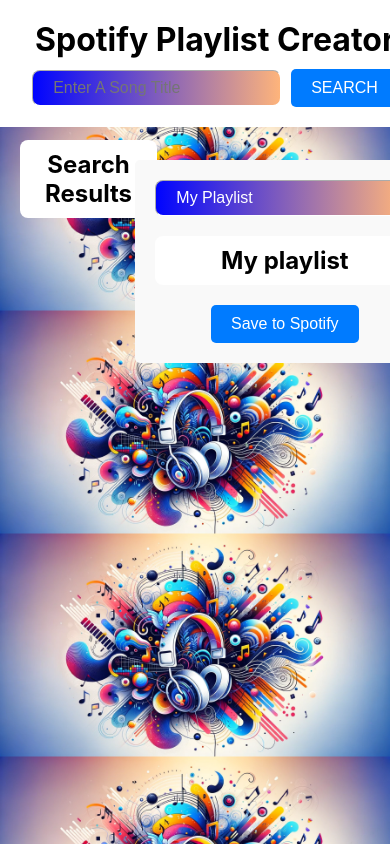
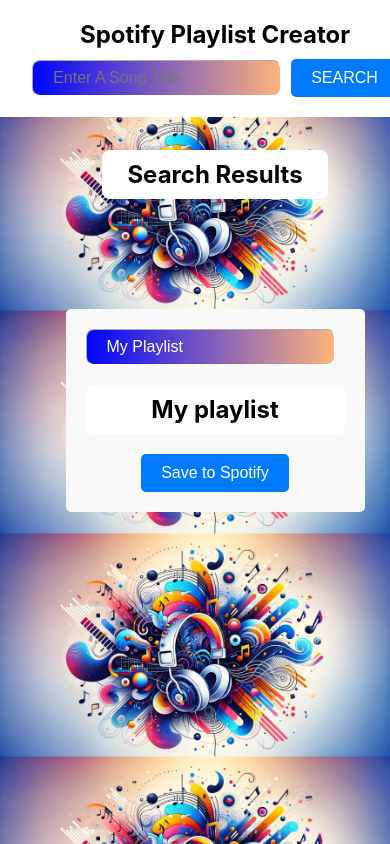
Before and after one commit to Keewee9000/jamming, a React (Create React App) app: page / in a window 390 px wide. Shown: the top 844 px of the page. Built offline with nearby package versions, Linux system fonts and the light colour scheme.

Commit message:
update for phone size

```diff
--- a/src/App.css
+++ b/src/App.css
@@ -58,3 +58,21 @@
 
   padding: 20px;
 }
+
+/* For phone size */
+
+@media (max-width: 600px) {
+  .lists {
+    flex-direction: column;
+  }
+
+  .searchResults,
+  .playlist {
+    width: 100%;
+    margin-top: 10px;
+  }
+
+  .header h1 {
+    font-size: 24px;
+  }
+}
```
